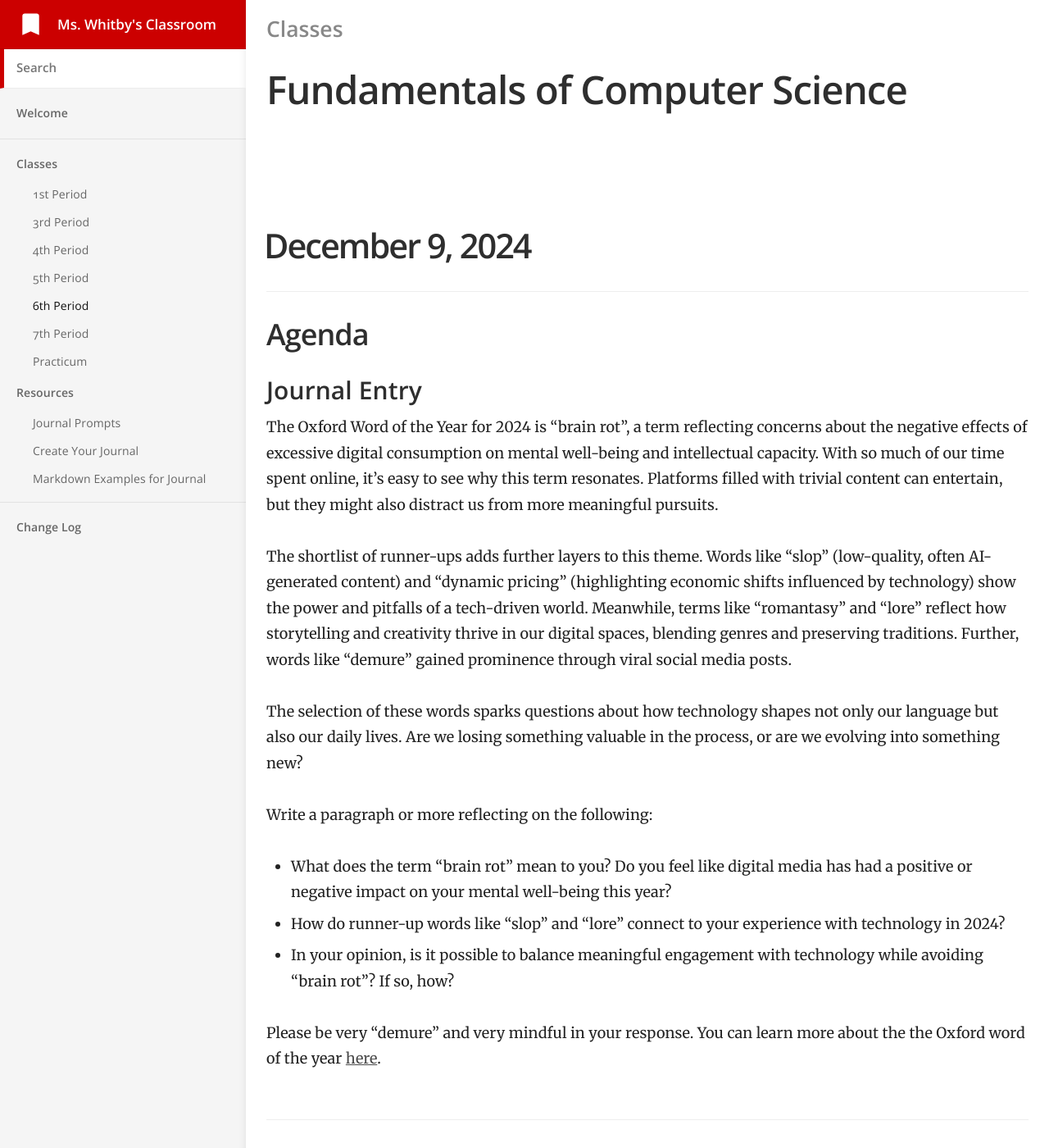
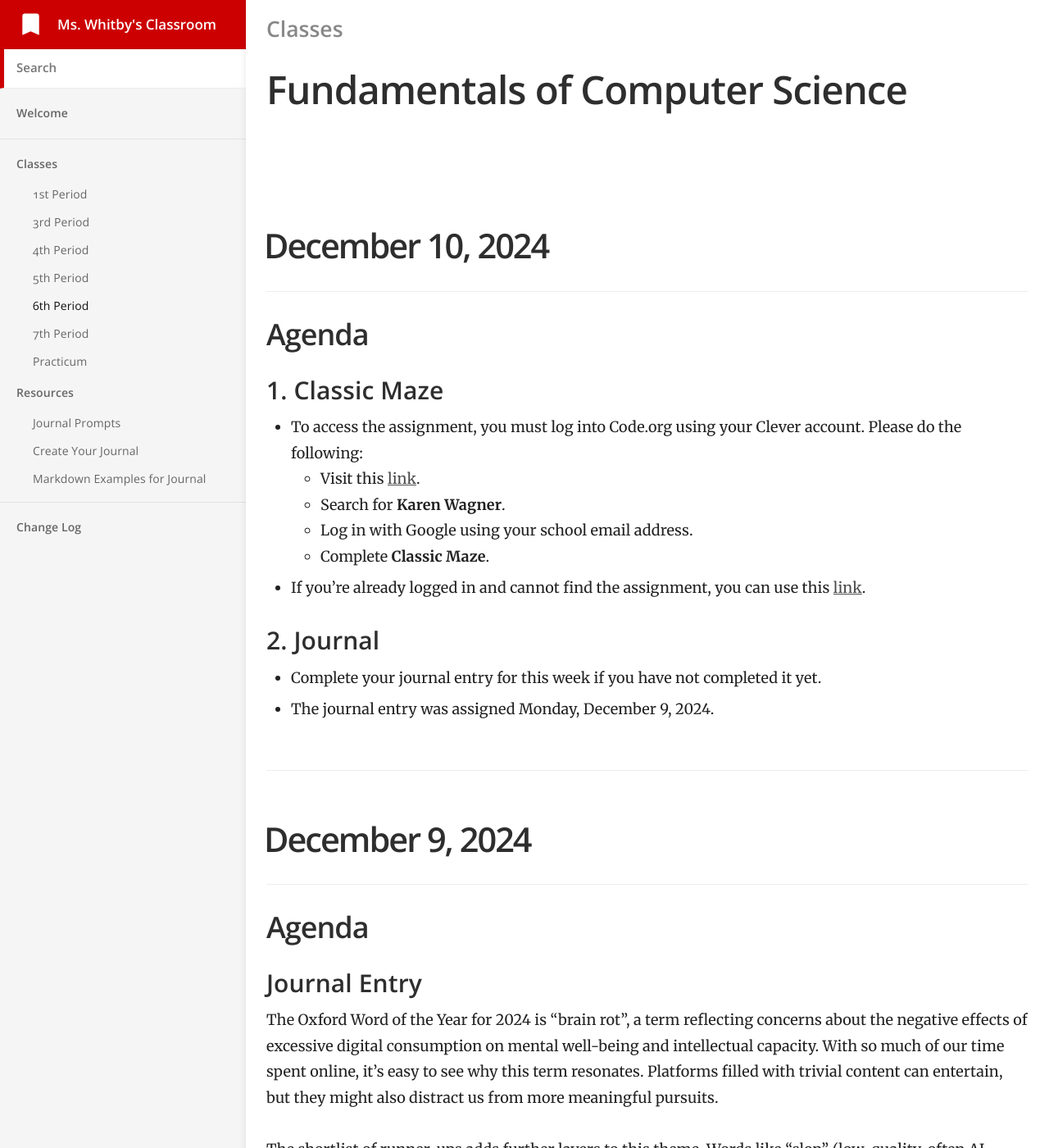
Before and after one commit to mswhitby/classroom, a Jekyll site: the page built from _docs/classes/6th.md, in a window 1280 px wide and 1400 px high. Shown: the whole window at 82% size. Built offline with Jekyll 4.4.1, drawn with Linux system fonts in a browser that asks for light colours.

Commit message:
Updated lessons

```diff
--- a/_docs/classes/6th.md
+++ b/_docs/classes/6th.md
@@ -4,6 +4,27 @@ subtitle: Fundamentals of Computer Science
 category: Classes
 order: 5
 ---
+
+# December 10, 2024
+
+## Agenda
+
+### 1. Classic Maze
+
+- To access the assignment, you must log into Code.org using your Clever account. Please do the following:
+    - Visit this [link](https://clever.com/oauth/district-picker?client_id=2f27405716644a951b23&redirect_uri=https%3A%2F%2Fstudio.code.org%2Fusers%2Fauth%2Fclever%2Fcallback&response_type=code&state=ede33ff61289cf32708a0f54079cdd23e31d0b0a02b0e0e8).
+    - Search for **Karen Wagner**.
+    - Log in with Google using your school email address.
+    - Complete **Classic Maze**.
+
+- If you're already logged in and cannot find the assignment, you can use this [link](https://studio.code.org/s/hourofcode?section_id=5693479).
+
+### 2. Journal
+
+- Complete your journal entry for this week if you have not completed it yet.
+- The journal entry was assigned Monday, December 9, 2024.
+
+----
 
 # December 9, 2024
 
@@ -23,7 +44,6 @@ Write a paragraph or more reflecting on the following:
 - In your opinion, is it possible to balance meaningful engagement with technology while avoiding “brain rot”? If so, how?
 
 Please be very “demure” and very mindful in your response. You can learn more about the the Oxford word of the year [here](https://corp.oup.com/word-of-the-year/).
-
 
 ----
 
```
Also changed, not shown: _docs/classes/1st.md (+0 -1 lines), _docs/classes/3rd.md (+21 -0 lines), _docs/classes/4th.md (+21 -1 lines).
